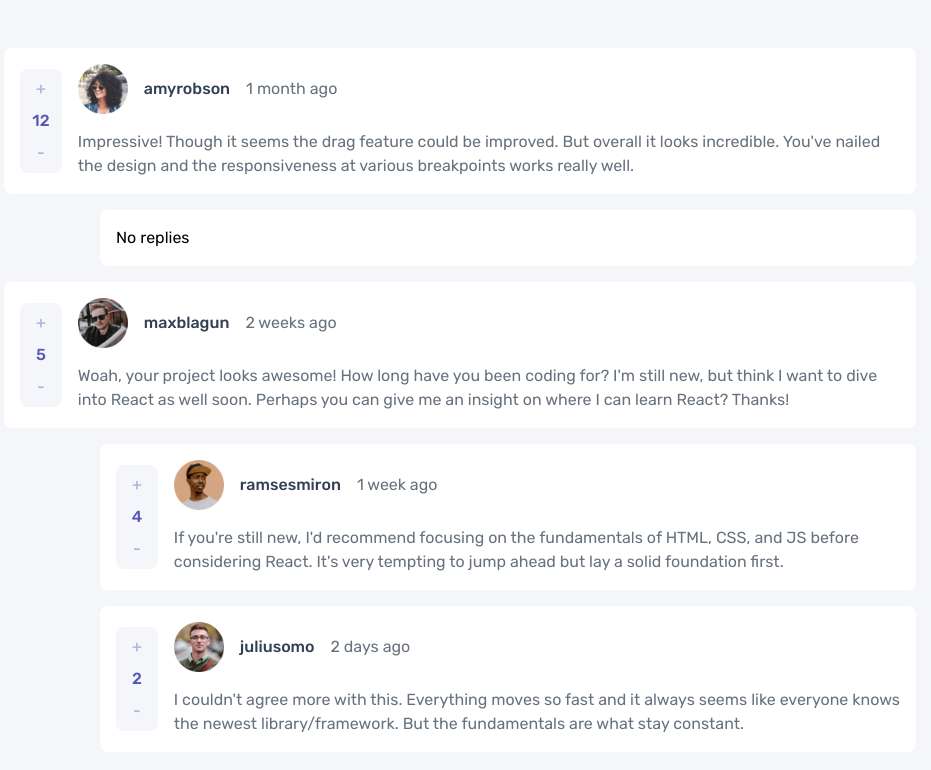
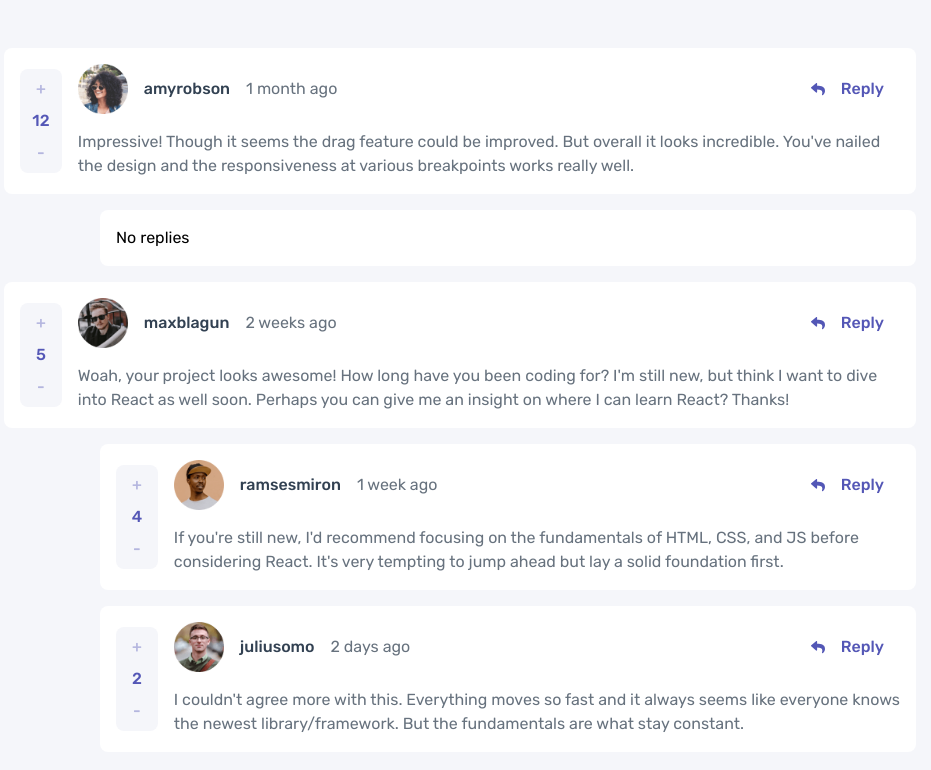
Before and after one commit to jadetrue/interactive-comments-section, a React (Vite) app: page / in a window 1280 px wide. Shown: the top 770 px of the page, without its empty margins (180-1111 px from the left). Built offline with nearby package versions, Linux system fonts and the light colour scheme.

Commit message:
fix svg import and add buttons to comment

```diff
--- a/src/components/Button.tsx
+++ b/src/components/Button.tsx
@@ -1,7 +1,8 @@
 import React from "react";
-import DeleteIcon from "../assets/images/icon-delete.svg?react"
-import EditIcon from "../assets/images/icon-edit.svg?react"
-import ReplyIcon from "../assets/images/icon-reply.svg?react"
+import { ReactComponent as Edit } from "../assets/images/icon-edit.svg"
+import { ReactComponent as Reply } from "../assets/images/icon-reply.svg"
+import { ReactComponent as Delete } from "../assets/images/icon-delete.svg"
+
 interface ButtonProps {
   name: string;
   onClick: () => void;
@@ -18,13 +19,13 @@ export const Button: React.FC<ButtonProps> = ({
   const buttonState = (type: string) => {
     switch (type) {
       case "danger": {
-        return "bg-secondary-500";
+        return "text-secondary-500";
       }
       case "success": {
         return "bg-primary-400 uppercase";
       }
       case "neutral": {
-        return "bg-primary-200 hover:bg-primary-400";
+        return "text-primary-400";
       }
       default: {
         return "bg-primary-400 text-primary-400 opacity-40";
@@ -35,13 +36,13 @@ export const Button: React.FC<ButtonProps> = ({
   const iconType = (type: string) => {
     switch (type) {
       case "edit": {
-        return <EditIcon />
+        return <Edit />
       }
       case "reply": {
-        return <ReplyIcon />
+        return <Reply />
       }
       case "delete": {
-        return <DeleteIcon />
+        return <Delete />
       }
       default: {
         return
@@ -50,9 +51,11 @@ export const Button: React.FC<ButtonProps> = ({
   }
 
   return (
-    <button className={`py-2 px-4 flex gap-2 items-center font-medium text-center rounded-lg ${buttonState(type)} bg-transparent border-none cursor-pointer hover:opacity-100`} onClick={onClick}>
+    <div className="flex flex-row items-center hover:opacity-40 h-fit self-center rounded-lg">
       {icon && iconType(icon)}
-      {name}
-    </button>
+      <button className={`py-2 px-4 h-fit flex gap-2 self-center items-center font-medium text-center rounded-lg ${buttonState(type)} bg-transparent border-none cursor-pointer hover:opacity-100`} onClick={onClick}>
+        {name}
+      </button>
+    </div>
   );
 };
--- a/src/components/Comment.tsx
+++ b/src/components/Comment.tsx
@@ -21,13 +21,27 @@ const Comment: React.FC<CommentProps> = ({
     return (
         <div className="text-left mt-4 gap-4 bg-white rounded-lg p-4">
             <div className="flex flex-col-reverse md:flex-row gap-4">
+                <div className="flex flex-row justify-between">
                     <Score score={score} />
+                    <div className="md:hidden">
+                        {isCurrentUser && <Button name="Delete" type="danger" onClick={() => console.log("delete")} icon="delete" />}
+                        {!isCurrentUser && <Button name="Reply" type="neutral" onClick={() => console.log("reply")} icon="reply" />}
+                        {isCurrentUser && <Button name="Edit" type="neutral" onClick={() => console.log("edit")} icon="edit" />}
+                    </div>
+                </div>
                 <div className="flex flex-col gap-4">
+                    <div className="flex md:flex-row justify-between">
                         <div className="flex flex-row gap-4 items-center">
                             <img width="50" height="50" src={user.image.png} />
                             <p className="font-medium text-light-800">{user.username}</p>
                             {isCurrentUser && <div className="px-1.5 py-0.5 bg-primary-400 text-xs text-light-100 rounded-sm">you</div>}
                             <p className="text-light-400">{createdAt}</p>
+                        </div>
+                        <div className="hidden md:flex flex-row">
+                            {isCurrentUser && <Button name="Delete" type="danger" onClick={() => console.log("delete")} icon="delete" />}
+                            {!isCurrentUser && <Button name="Reply" type="neutral" onClick={() => console.log("reply")} icon="reply" />}
+                            {isCurrentUser && <Button name="Edit" type="neutral" onClick={() => console.log("edit")} icon="edit" />}
+                        </div>
                     </div>
                     <p className="text-light-400">{children}</p>
                 </div>
--- a/src/components/CommentsList.tsx
+++ b/src/components/CommentsList.tsx
@@ -9,7 +9,7 @@ export const CommentsList: React.FC<Data> = ({ comments }) => {
       {comments.map((comment, i) => {
         const currentUser = comment.user.username;
         return (
-          <div>
+          <div key={Math.random()}>
             <Comment
               key={i}
               user={comment.user}
@@ -25,11 +25,12 @@ export const CommentsList: React.FC<Data> = ({ comments }) => {
                   {comment.replies.map((reply, i) => {
                     return (
                       <Comment
+                        key={i}
                         user={reply.user}
                         createdAt={reply.createdAt}
                         score={reply.score}
                         isCurrentUser={currentUser === reply.user.username}
-                        key={i}
+
                       >
                         {reply.content}
                       </Comment>
--- a/src/index.css
+++ b/src/index.css
@@ -66,8 +66,7 @@
   img,
   picture,
   video,
-  canvas,
-  svg {
+  canvas {
     display: block;
     max-width: 100%;
   }
--- a/tsconfig.json
+++ b/tsconfig.json
@@ -33,7 +33,7 @@
     // "paths": {},                                      /* Specify a set of entries that re-map imports to additional lookup locations. */
     // "rootDirs": [],                                   /* Allow multiple folders to be treated as one when resolving modules. */
     // "typeRoots": [],                                  /* Specify multiple folders that act like './node_modules/@types'. */
-    "types": ["vite-plugin-svgr/client"],                                      /* Specify type package names to be included without being referenced in a source file. */
+    "types": ["vite-plugin-svgr/client"],                /* Specify type package names to be included without being referenced in a source file. */
     // "allowUmdGlobalAccess": true,                     /* Allow accessing UMD globals from modules. */
     // "moduleSuffixes": [],                             /* List of file name suffixes to search when resolving a module. */
     // "allowImportingTsExtensions": true,               /* Allow imports to include TypeScript file extensions. Requires '--moduleResolution bundler' and either '--noEmit' or '--emitDeclarationOnly' to be set. */
--- a/vite.config.js
+++ b/vite.config.ts
@@ -1,8 +1,13 @@
 import { defineConfig } from "vite";
 import react from "@vitejs/plugin-react-swc";
-import svgr from "vite-plugin-svgr";
+import svgr from "@svgr/rollup";
 
 // https://vitejs.dev/config/
 export default defineConfig({
-  plugins: [react(), svgr()],
+  plugins: [
+    react(),
+    svgr({
+      include: "**/*.svg",
+    }),
+  ],
 });
```
Also changed, not shown: custom.d.ts (deleted, +0 -8 lines), package.json (+5 -5 lines), vite-env.d.ts (added, +10 -0 lines), 1 other file (tests, documents, lock files or other folders). Lines whose indentation alone changed are shown as unchanged.
